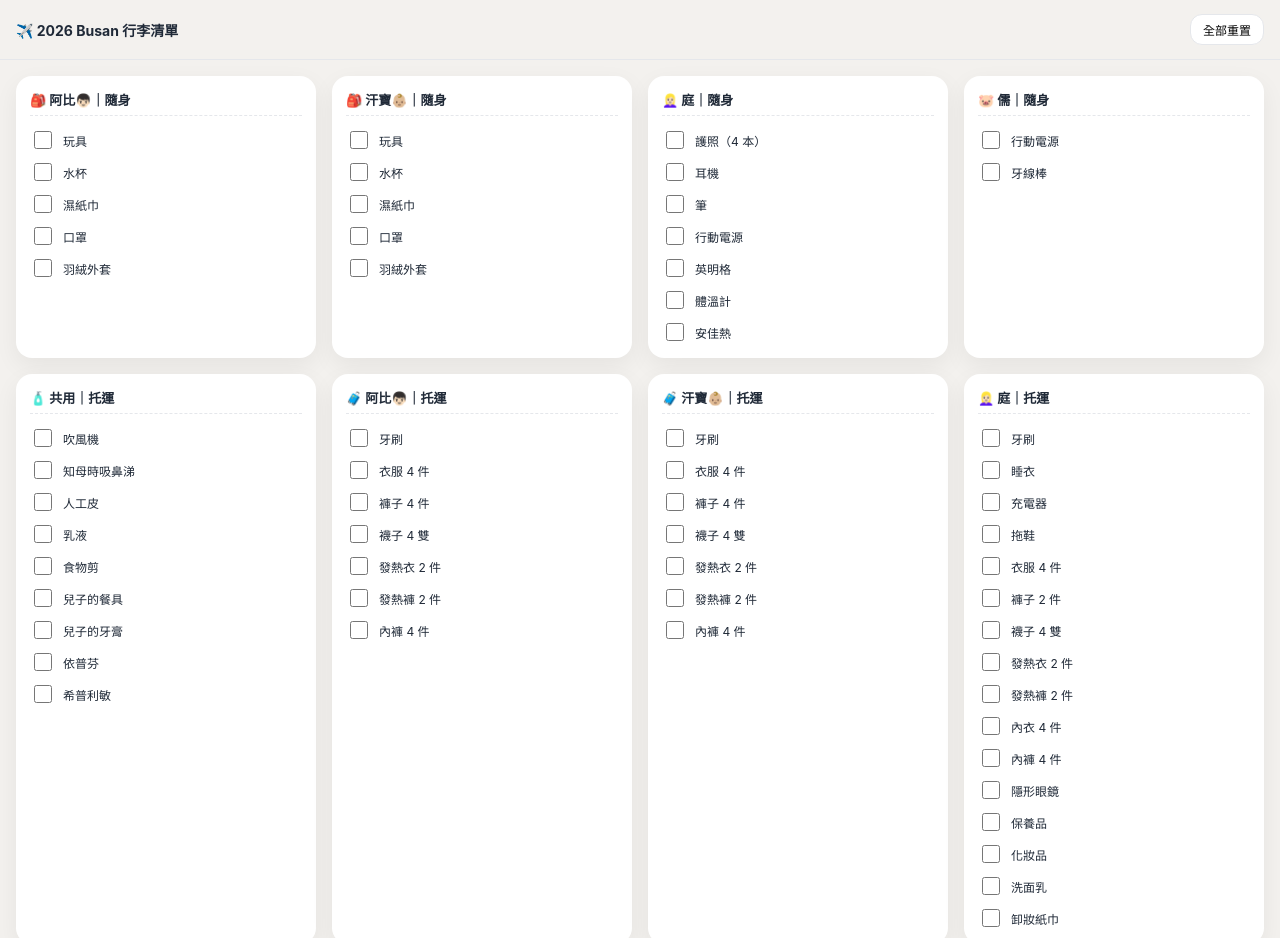
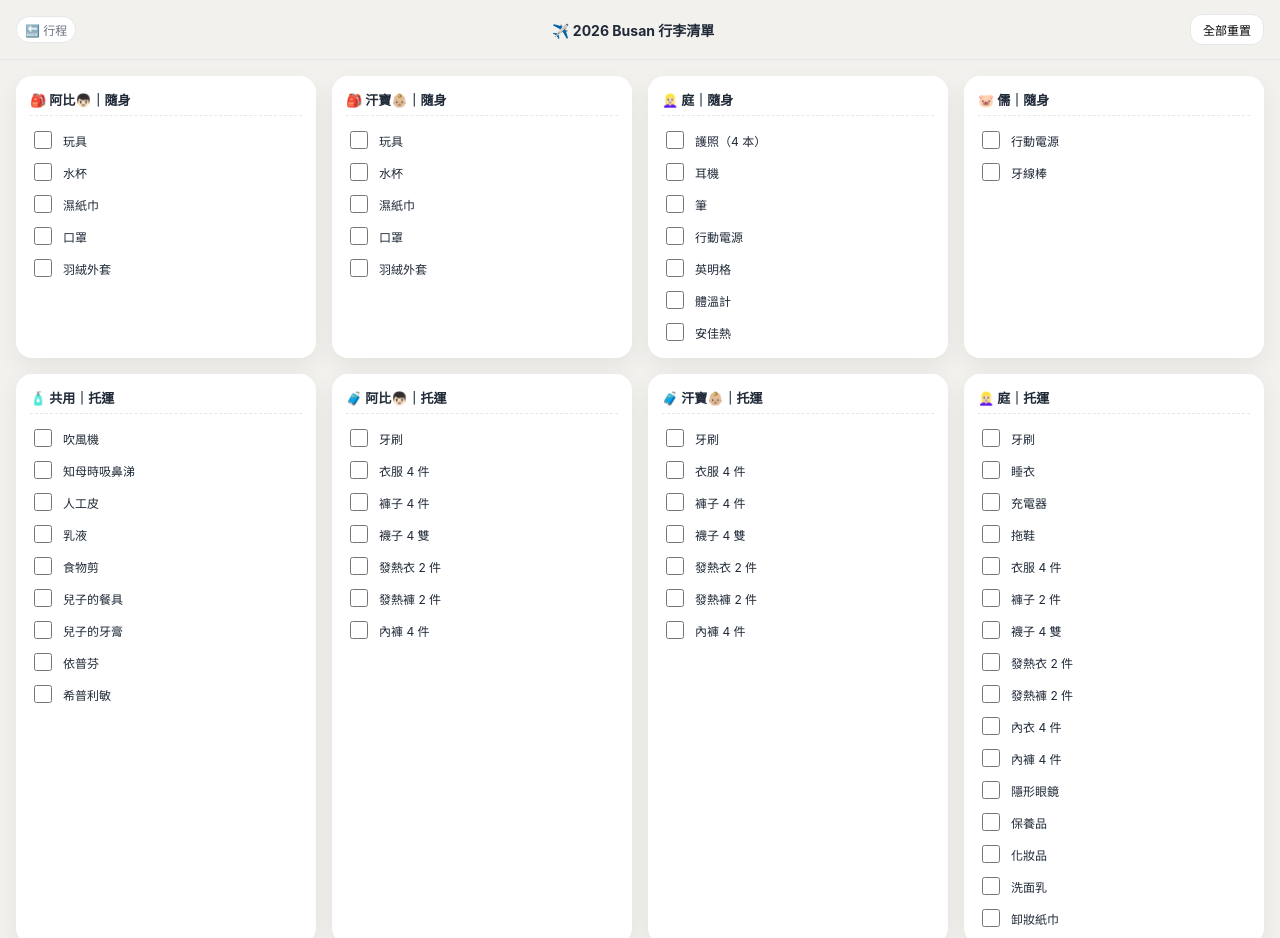
Before and after one commit to ZT0121/Travel, a plain HTML site: page Busan-2026/Packing.html in a window 1280 px wide. Shown: the top 938 px of the page. Drawn offline with Linux system fonts and the light colour scheme.

Commit message:
Update Packing.html

```diff
--- a/Busan-2026/Packing.html
+++ b/Busan-2026/Packing.html
@@ -37,6 +37,17 @@ button{
   padding:6px 12px;
   font-size:12px;
 }
+.back{
+  text-decoration:none;
+  color:var(--muted);
+  font-size:12px;
+  padding:4px 8px;
+  border:1px solid var(--line);
+  border-radius:999px;
+  background:#fff;
+  white-space:nowrap;
+}
+
 main{
   padding:16px;
   display:grid;
@@ -84,6 +95,7 @@ footer{
 <body>
 
 <header>
+  <a class="back" href="./">🔙 行程</a>
   <h1>✈️ 2026 Busan 行李清單</h1>
   <button onclick="resetAll()">全部重置</button>
 </header>
```
